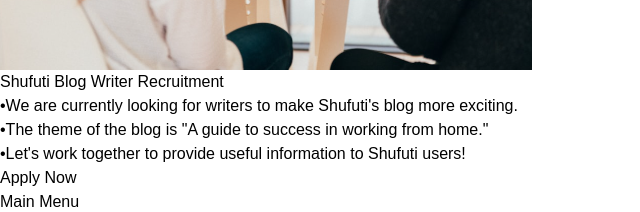
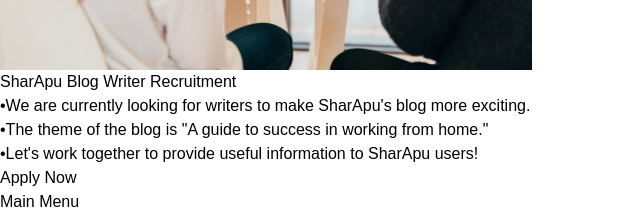
Before and after one commit to SumaiyaTarannumNoor/SharApu-Job-Portal, a React (Vite) app: page /interview in a window 1280 px wide. Shown: the part 3199-3411 px from the top of the page, without its empty margins (0-640 px from the left). Built offline with nearby package versions, Linux system fonts and the light colour scheme.

Commit message:
Shufuti to SharApu

```diff
--- a/src/Pages/Blog/BlogRelated/BlogWriterSection.jsx
+++ b/src/Pages/Blog/BlogRelated/BlogWriterSection.jsx
@@ -21,13 +21,13 @@
           <div className="space-y-4">
             <div className="bg-pink-50 p-6 rounded-lg shadow-sm">
               <h2 className="text-2xl font-bold text-pink-600 mb-4">
-                Shufuti Blog Writer Recruitment
+                SharApu Blog Writer Recruitment
               </h2>
 
               <div className="space-y-3 text-gray-700">
                 <p className="flex items-center space-x-2">
                   <span className="text-pink-400">•</span>
-                  <span>We are currently looking for writers to make Shufuti's blog more exciting.</span>
+                  <span>We are currently looking for writers to make SharApu's blog more exciting.</span>
                 </p>
 
                 <p className="flex items-center space-x-2">
@@ -37,7 +37,7 @@
 
                 <p className="flex items-center space-x-2">
                   <span className="text-pink-400">•</span>
-                  <span>Let's work together to provide useful information to Shufuti users!</span>
+                  <span>Let's work together to provide useful information to SharApu users!</span>
                 </p>
               </div>
 
```
